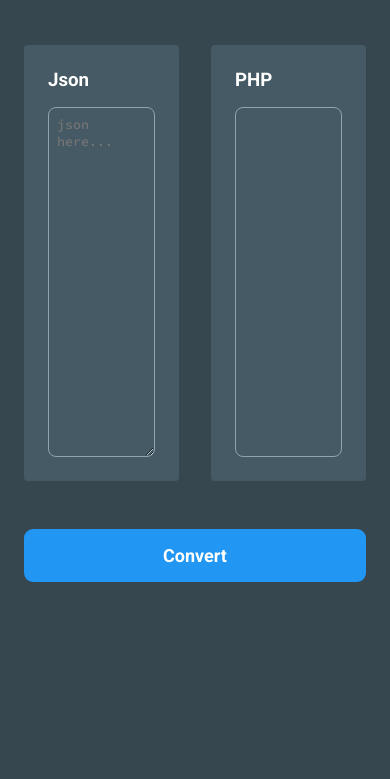
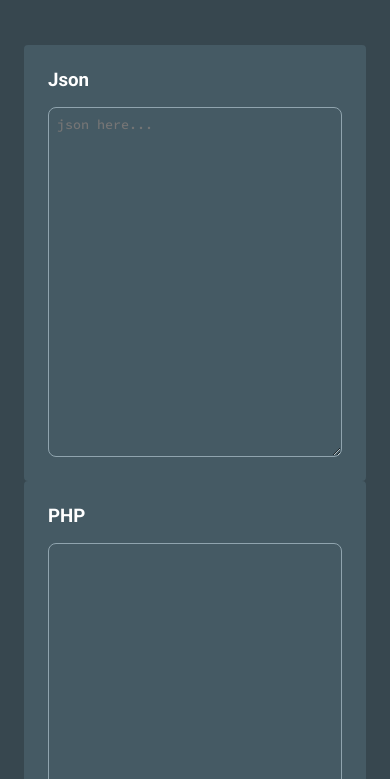
Before and after one commit to hasanparasteh/json2php, a plain HTML site: page index.html in a window 390 px wide. Shown: the part 65-844 px from the top of the page. Drawn offline with Linux system fonts and the light colour scheme.

Commit message:
make it responsive

```diff
--- a/index.html
+++ b/index.html
@@ -55,6 +55,12 @@
             display: grid;
             grid-template-columns: repeat(2, 1fr);
             column-gap: 32px;
+        }
+
+        @media screen and (max-width: 900px) {
+            .container {
+                grid-template-columns: 1fr;
+            }
         }
 
         .container>.box {
```
